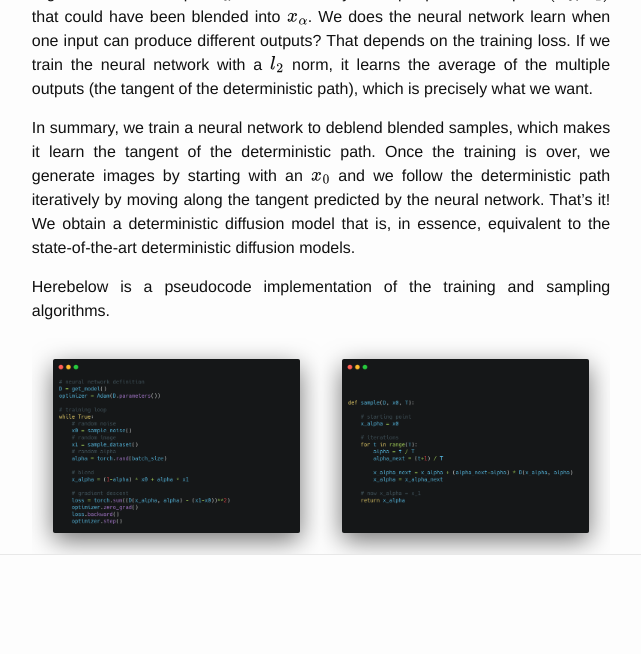
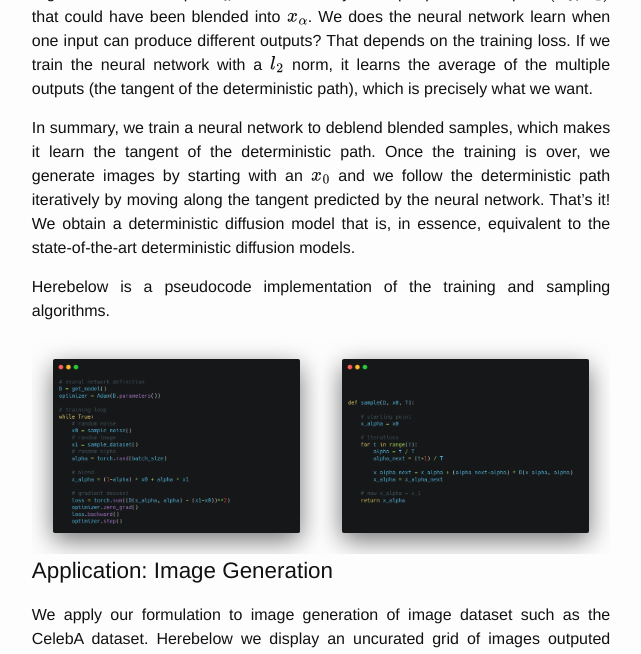
Before and after one commit to ggx-research/ggx-research.github.io, a Jekyll site: the page built from _posts/2023-05-10-publication-iadb.md, in a window 1280 px wide and 1400 px high, scrolled down 4704 px. Shown: the top 654 px of the window, without its empty margins (319-960 px from the left). Built offline with Jekyll 4.4.1, drawn with Linux system fonts in a browser that asks for light colours; before the commit the page ends 5334 px from its top, so only the background shows below that; some of the changed text lies outside the part shown.

Commit message:
Adding images

```diff
--- a/_posts/2023-05-10-publication-iadb.md
+++ b/_posts/2023-05-10-publication-iadb.md
@@ -117,3 +117,17 @@
 <img style="width:50%;" src="/images/posts/2023-publication-iadb/iadb_training.png">
 <img style="width:50%;" src="/images/posts/2023-publication-iadb/iadb_sampling.png">
 </div>
+
+
+## Application: Image Generation
+
+We apply our formulation to image generation of image dataset such as the CelebA dataset. Herebelow we display an uncurated grid of images outputed using the sampling algoritm above:
+<center>
+<img style="width:100%;" src="/images/posts/2023-publication-iadb/celebA.png">
+</center><br />
+
+We also show in our paper examples of conditional image generation.
+<div style="display:flex; justify-content:center">
+<img style="width:50%;" src="/images/posts/2023-publication-iadb/fig_gta.png">
+<img style="width:50%;" src="/images/posts/2023-publication-iadb/fig_sat.png">
+</div>
```
Also changed, not shown: images/posts/2023-publication-iadb/fig_gta.png (added), images/posts/2023-publication-iadb/fig_sat.png (added), 1 other file.
